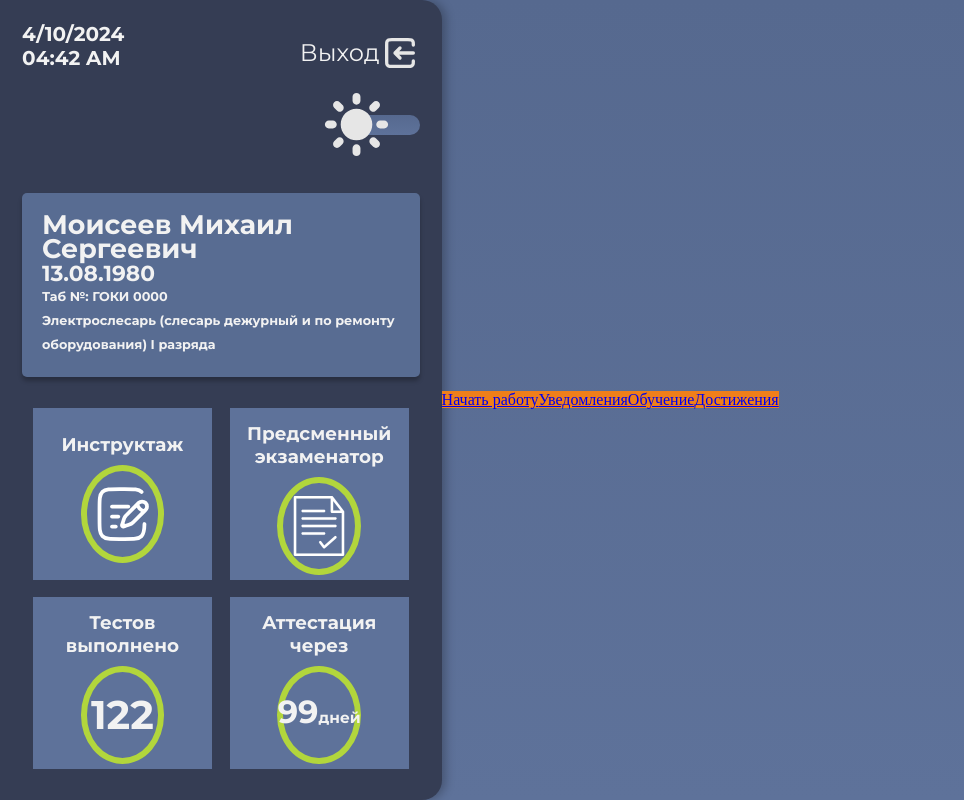
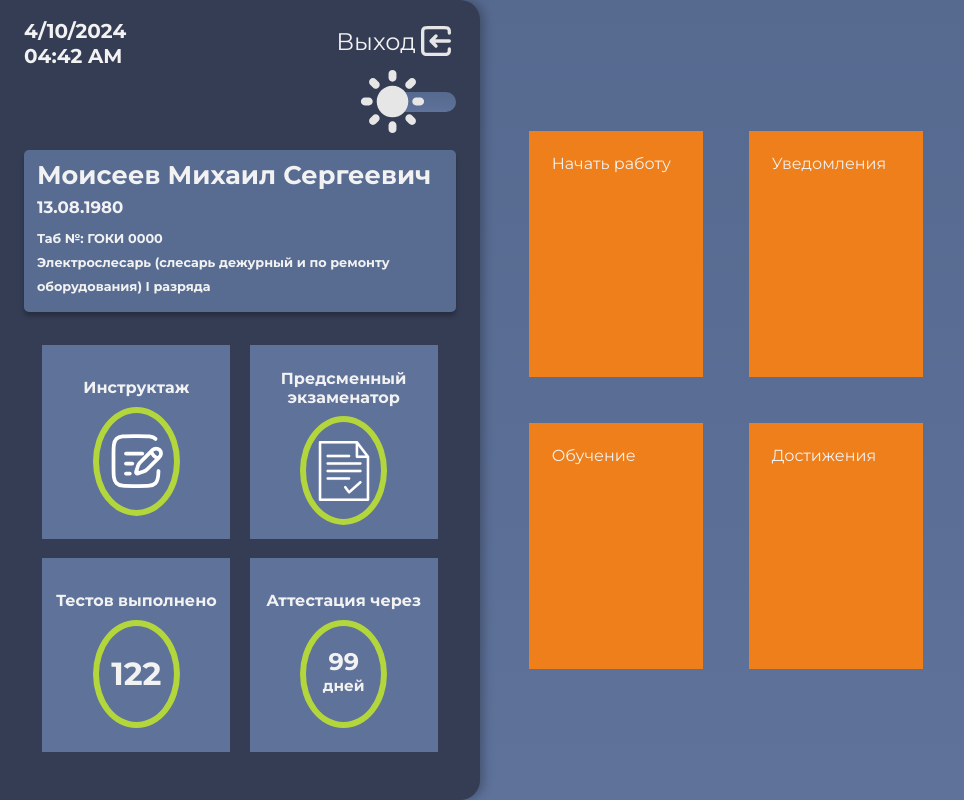
Before and after one commit to evasyukov/learn-acc, a Vue app: page / in a window 1280 px wide. Shown: the whole page, without its empty margins (0-964 px from the left). Built offline with nearby package versions, Linux system fonts and the light colour scheme; the HTML template or start-up script is replaced by a standard one.

Commit message:
fix styles

```diff
--- a/src/App.vue
+++ b/src/App.vue
@@ -31,8 +31,8 @@ export default {
 
 <style>
 .left-menu {
-  width: 34.5vw;
-  height: 100%;
+  width: 37.5vw;
+  height: 100vh;
   background-color: #353d54;
   border-radius: 0 20px 20px 0;
   box-shadow: 4px 0px 10px 0px rgba(0, 0, 0, 0.25);
--- a/src/components/Date.vue
+++ b/src/components/Date.vue
@@ -47,7 +47,7 @@ export default {
 }
 .date-time {
   width: 45%;
-  padding: 5%;
+  padding: 4% 5% 0 5%;
 }
 p {
   color: rgba(242, 242, 242, 1);
--- a/src/components/InfoMenu.vue
+++ b/src/components/InfoMenu.vue
@@ -21,15 +21,16 @@
         <h4>Тестов выполнено</h4>
       </div>
       <div class="info">
-        <p style="font-size: 5vh">{{ amountTests }}</p>
+        <p style="font-size: 4vh">{{ amountTests }}</p>
       </div>
     </div>
     <div class="menu-item">
       <div class="title">
         <h4>Аттестация через</h4>
       </div>
-      <div class="info">
-        <p class="daysExam" :class="chekDays">{{ daysExam }}</p>
+      <div class="info exam">
+        <p class="daysExam">{{ daysExam }} </p>
+        <p style="font-size: 1.9vh;"> дней</p>
       </div>
     </div>
   </div>
@@ -54,11 +55,10 @@ export default {
   justify-content: center;
 }
 .menu-item {
-  width: 14vw;
-  height: 21.5vh;
+  width: 14.7vw;
+  height: 24.2vh;
   color: rgba(242, 242, 242, 1);
   font-family: Montserrat;
-  font-size: 20px;
   font-weight: 700;
   text-align: center;
   background: #5e729a;
@@ -82,15 +82,15 @@ export default {
   font-weight: 600;
   line-height: 3vh;
 }
+.exam{
+  display: flex;
+  flex-direction: column;
+}
 h4 {
-  font-size: 2.3vh;
+  font-size: 2vh;
 }
 .daysExam {
-  font-size: 4vh;
-}
-.daysExam::after {
-  content: "дней";
-  font-size: 1.2vw;
+  font-size: 3vh;
 }
 .title {
   padding: 5%;
--- a/src/components/InfoUser.vue
+++ b/src/components/InfoUser.vue
@@ -1,8 +1,8 @@
 <template>
   <div class="info-user">
     <div class="info-user-list">
-      <p style="font-size: 2.1vw">{{ user.name }}</p>
-      <p style="font-size: 1.7vw">{{ user.birthDate }}</p>
+      <p style="font-size: 2vw">{{ user.name }}</p>
+      <p style="font-size: 1.3vw; line-height: 5vh;">{{ user.birthDate }}</p>
       <p style="font-size: 1vw">{{ user.numUser }}</p>
       <p style="font-size: 1vw">{{ user.specialty }}</p>
     </div>
@@ -27,12 +27,12 @@ export default {
   color: rgba(242, 242, 242, 1);
   font-weight: 600;
   line-height: 3vh;
-  padding: 5%;
+  padding: 0 5% 5% 5%;
 }
 .info-user-list {
   font-family: Montserrat;
   background-color: rgba(88, 108, 146, 1);
-  padding: 5%;
+  padding: 3%;
   box-shadow: 0px 4px 4px 0px rgba(0, 0, 0, 0.25);
   border-radius: 5px;
 }
--- a/src/components/MainBlock.vue
+++ b/src/components/MainBlock.vue
@@ -5,8 +5,6 @@
     <router-link to="/training" class="button">Обучение</router-link>
     <router-link to="/achievements" class="button">Достижения</router-link>
   </div>
-
-
 </template>
 
 <script>
@@ -14,9 +12,20 @@ export default {}
 </script>
 
 <style>
+.menu {
+  display: flex;
+  flex-wrap: wrap;
+  padding: 5%;
+}
 .button {
-  width: 200px;
+  padding: 5%;
+  width: 10vw;
   height: 200px;
   background-color: rgba(239, 127, 26, 1);
+  margin: 5%;
+  color: #f2f2f2;
+  text-decoration: none;
+  font-family: Montserrat;
 }
+
 </style>
--- a/src/style.css
+++ b/src/style.css
@@ -8,6 +8,7 @@
   background: linear-gradient(180deg, #56698F 0%, #5E729A 100%);
   display: flex;
   align-items: center;
+
 }
 
 body {
```
